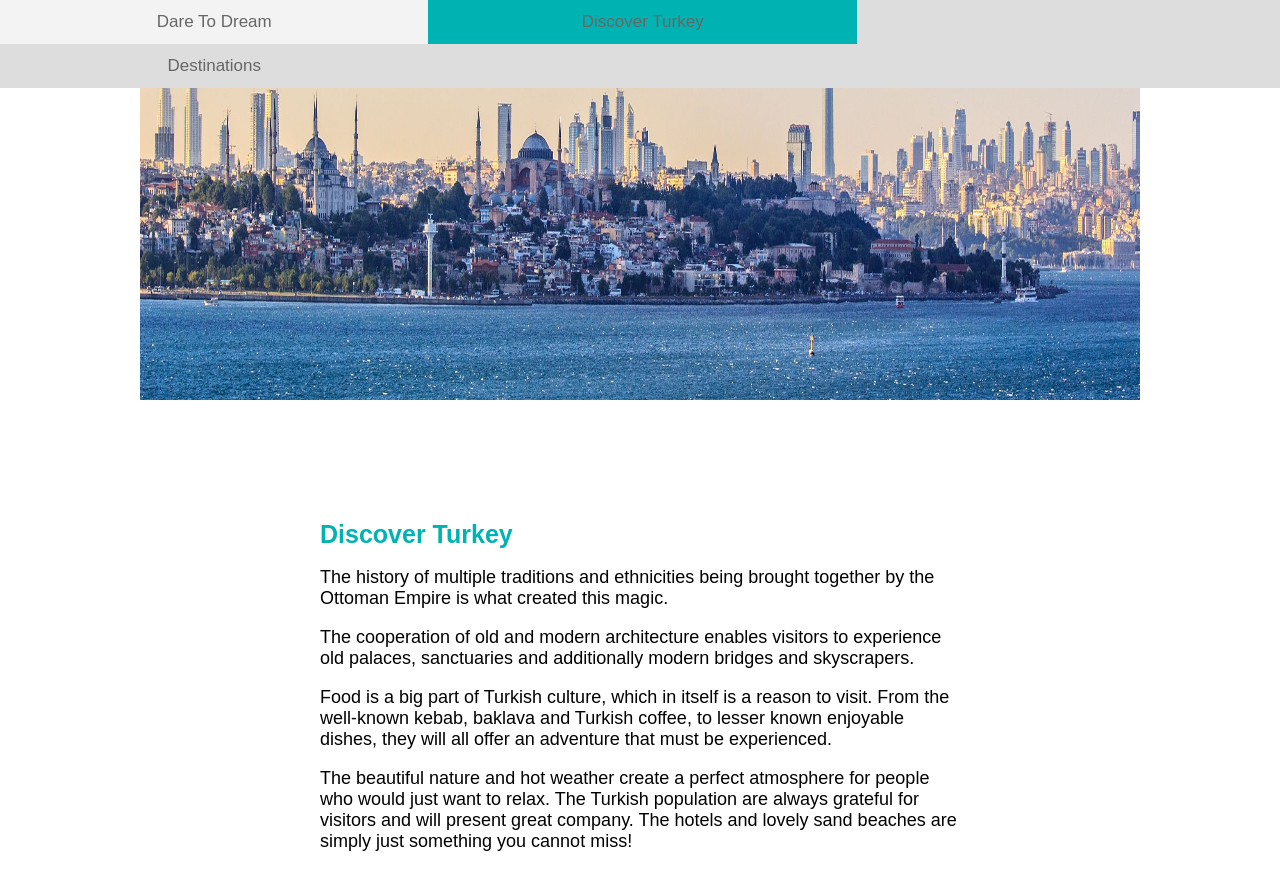
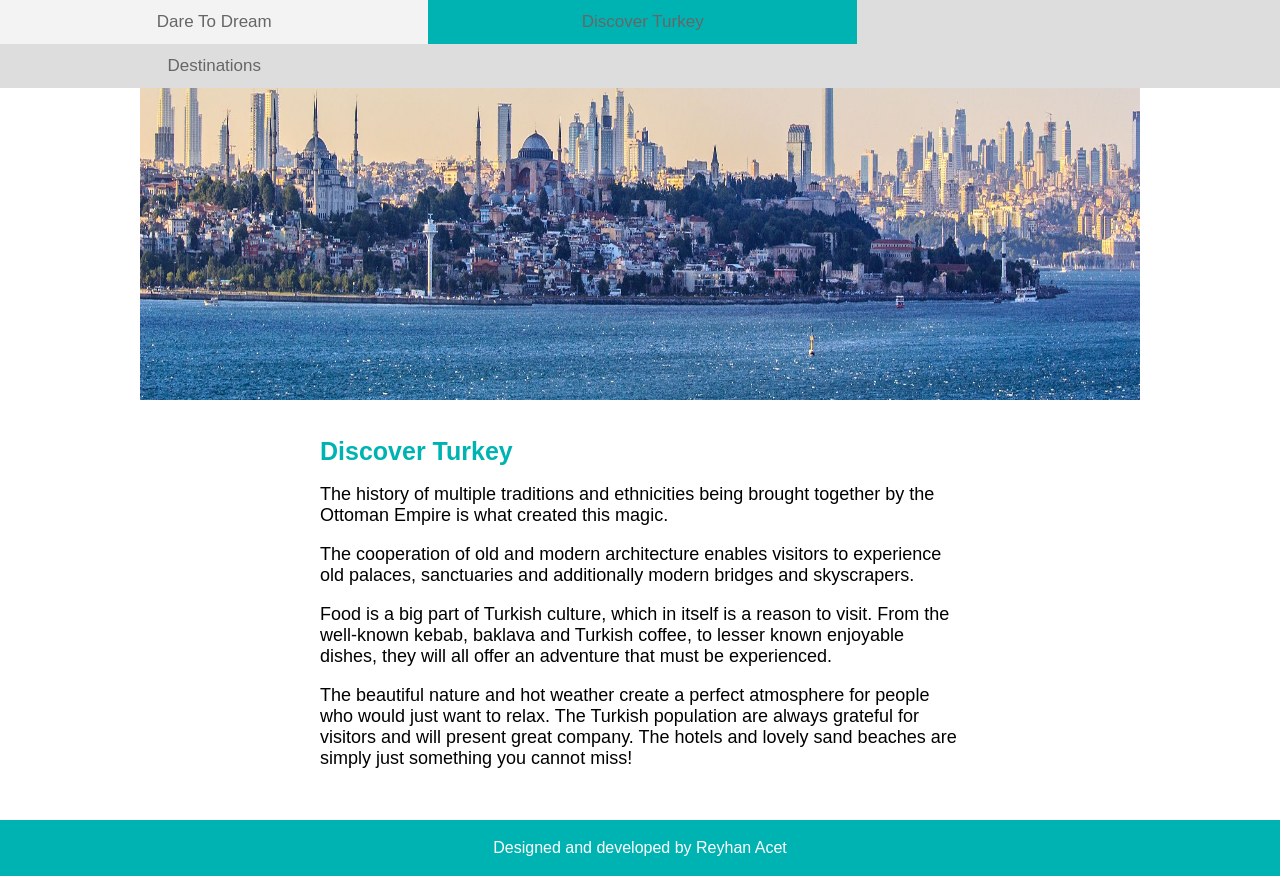
Before and after one commit to ReyhanAZ/FreakyFriday, a plain HTML site: page discover.html in a window 1280 px wide. Before the commit the page ends 852 px from the top, so only its background shows below. Drawn offline with Linux system fonts and the light colour scheme.

Commit message:
legge til footer

```diff
--- a/discover.html
+++ b/discover.html
@@ -21,16 +21,15 @@
 
 <!-- info -->
 
-<div class="info2">
-    <h1 class = "heading">Discover Turkey</h1>
-<div class ="info">
+
+<h1 class = "heading">Discover Turkey</h1>
+<div class ="info3">
     <p> The history of multiple traditions and ethnicities being brought together by the Ottoman Empire
         is what created this magic.
     </p>
 
     <p> The cooperation of old and modern architecture enables visitors to experience old palaces,
         sanctuaries and additionally modern bridges and skyscrapers.
-
     </p>
 
     <p> Food is a big part of Turkish culture, which in itself is a reason to visit.
@@ -43,10 +42,16 @@
         The hotels and lovely sand beaches are simply just something you cannot miss!
     </p>
 </div>
-</div>
 
 
+<br>
+<br>
 
+<!-- footer -->
+
+<footer class="footer">
+    <p>Designed and developed by Reyhan Acet</p>
+</footer>
 
 </body>
 </html>
--- a/stylesheet.css
+++ b/stylesheet.css
@@ -3,6 +3,7 @@ font-family: Arial;
 margin:0;
 
 }
+
 
 .header {
 padding: 200px;
@@ -90,8 +91,15 @@ width:550px;
 
 .info2 {
 margin-top: 100px;
-;
 }
+
+.info3 {
+font-family:arial;
+font-size:18px;
+width: 50%;
+height: 300px;
+padding-left:25%;
+text-align:left;}
 
 .gallery {
 float:left;
@@ -115,3 +123,10 @@ width:400px;
   margin-left: auto;
   margin-right: auto;
   }
+
+.footer{
+text-align: center;
+padding:3px;
+background-color:#00b3b3;
+color: white;
+}
```
Also changed, not shown: destinations.html (+9 -0 lines), index.html (+9 -0 lines).
